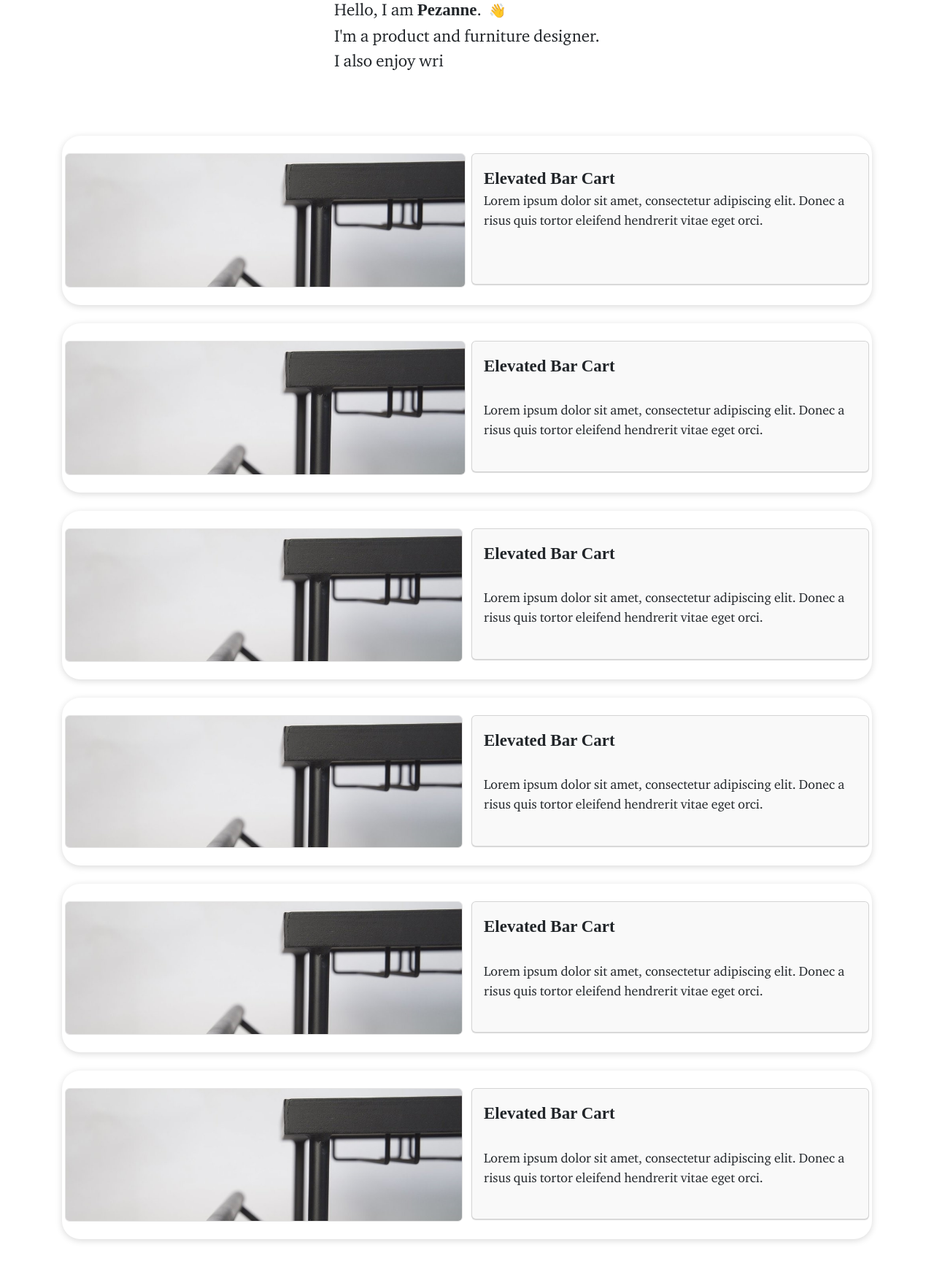
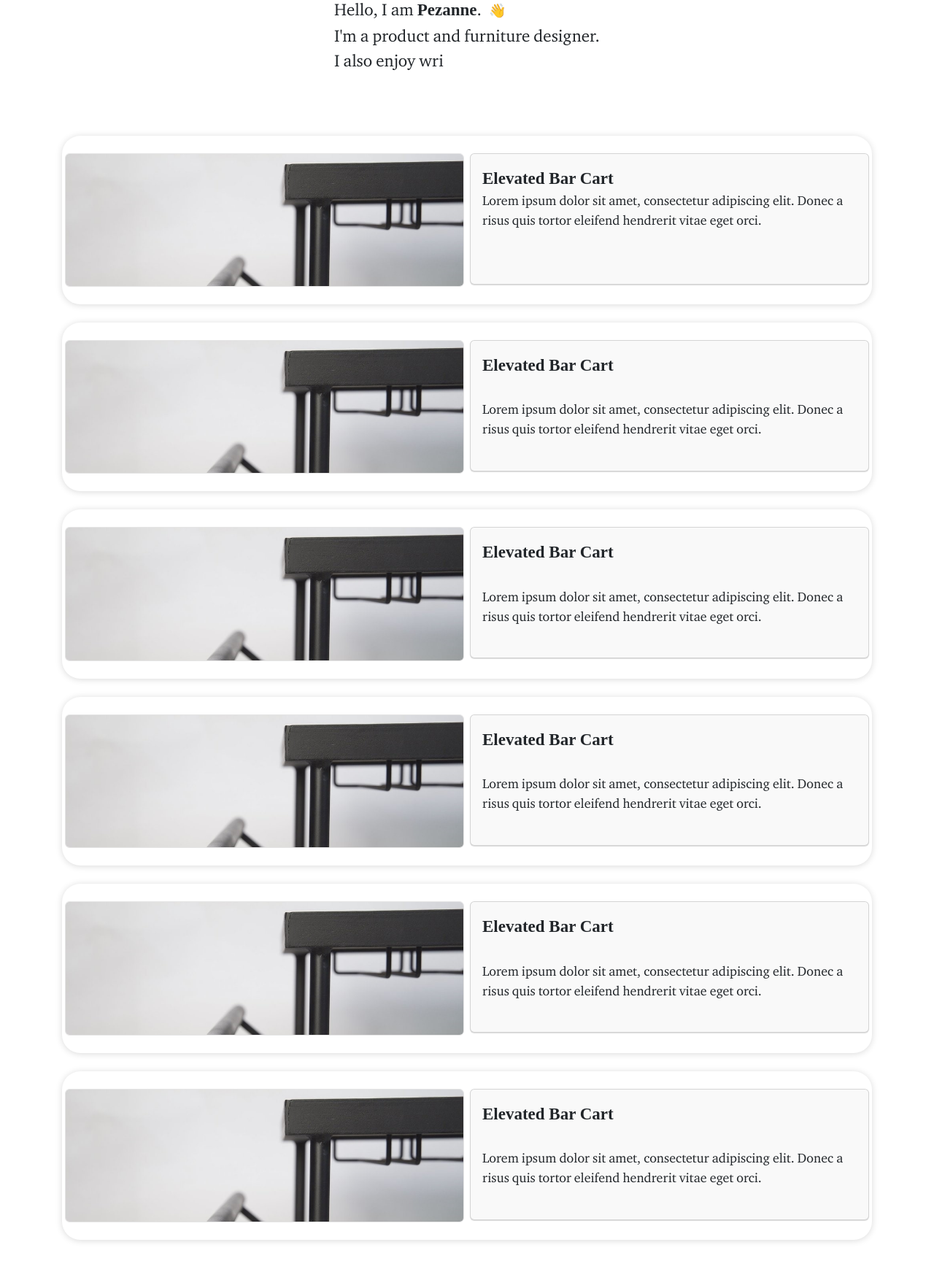
Before and after one commit to pkhambat1/DesignWebsite, a PHP site: page / in a window 1280 px wide. Shown: the part 349-2103 px from the top of the page at 73% size. Before the commit the page ends 2051 px from the top, so only its background shows below. Run offline with PHP 8.4, Linux system fonts and the light colour scheme; some libraries are stand-ins or nearby versions; some web fonts are replaced.

Commit message:
changes translated from static website

```diff
--- a/css/site.css
+++ b/css/site.css
@@ -370,9 +370,9 @@ span {
   transition: .4s;
 }
 
-.item img:hover {
+/*.item img:hover {
   transform: scale(1.05)!important;
-}
+}*/
 
 .card-body {
   padding-left: 0rem;
@@ -380,11 +380,17 @@ span {
 
 .rect {
   background-color: white; /* offwhite */
-  box-shadow: 0 2px 10px rgba(0,0,0,.15);
+  box-shadow: 0px 1px 10px rgba(0,0,0,.15);
   border-radius: 25px;
   padding: 1.5rem 0 .25rem 0;
   margin-bottom: 25px;
-  transition: .4s;
+  transition: .6s;
+}
+
+.rect:hover {
+  -webkit-transform: scale(1.01);
+  transform: scale(1.01);
+  box-shadow: 0px 2px 10px rgba(0,0,0,.15)
 }
 
 #owl-demo .item img{
@@ -561,6 +567,6 @@ div.col-12 {
   transition: .4s;
 }
 
-.scale-on-hover:hover {
+/*.scale-on-hover:hover {
   transform: scale(1.05);
-}
+}*/
--- a/index.html
+++ b/index.html
@@ -103,7 +103,7 @@
 				<div class="col-12">
 					<div class="rect">
 						<div class="owl-carousel owl-theme">
-							<div class="item pl-1">
+							<div class="item pl-1 pr-1">
 								<img src="img/elevated-bar-cart/EB_T_16_9.jpg">
 							</div>
 							<div class="item">
@@ -115,7 +115,7 @@
 								</div>
 							</div>
 
-							<div class="item pl-1">
+							<div class="item pl-1 pr-1">
 								<img src="img/elevated-bar-cart/EB2.jpg">
 							</div>
 							<div class="item">
@@ -182,7 +182,7 @@
 				<div class="col-12">
 					<div class="rect">
 						<div class="owl-carousel owl-theme">
-							<div class="item pl-1">
+							<div class="item pl-1 pr-1">
 								<img src="img/elevated-bar-cart/EB_T_16_9.jpg">
 							</div>
 							<div class="item">
@@ -194,7 +194,7 @@
 								</div>
 							</div>
 
-							<div class="item pl-1">
+							<div class="item pl-1 pr-1">
 								<img src="img/elevated-bar-cart/EB1.jpg">
 							</div>
 							<div class="item">
--- a/js/index.js
+++ b/js/index.js
@@ -20,6 +20,18 @@ $(window).on("resize", function(event){
 $(window).onload = function() {
     document.body.className += " loaded";
 }
+
+var hideOwlNav = function () {
+    $('.arrowbox, .owl-dots').css("opacity", "0");
+    $('.rect').hover(function () {
+        $(this).find('.arrowbox').css("opacity", ".4");
+        $(this).find('.owl-dots').css("opacity", "1");
+    },
+        function () {
+            $(this).find('.arrowbox').css("opacity", "0");
+            $(this).find('.owl-dots').css("opacity", "0");
+        });
+};
 
 $(function() {
 	var elements = document.getElementsByClassName('typewrite');
@@ -98,9 +110,9 @@ $(document).ready(function() {
 
 	$('.owl-carousel').owlCarousel({
 		items:1,
-		margin:4,
+		margin:0,
 		autoHeight:true,
-		mouseDrag:false,
+		mouseDrag:true,
 		stagePadding:0,
 		autoplay:false,
 		nav:true,
@@ -116,7 +128,9 @@ $(document).ready(function() {
 	    },
 		navText: ["<div class=\"carousel-control-prev\" role=\"button\" data-slide=\"prev\"><div class=\"arrowbox\"><i class=\"fa fa-angle-left align-middle mt-4 mb-4 \"></i></div><span class=\"sr-only\">Previous</span></div>",
 					"<div class=\"carousel-control-next\" role=\"button\" data-slide=\"next\"><div class=\"arrowbox\"><i class=\"fa fa-angle-right align-middle mt-4 mb-4 \"></i></div><span class=\"sr-only\">Next</span></div>"]
-	});
+	}).on("dragged.owl.carousel", function (event) {
+        $('html,body').animate({ scrollTop: $(this).closest('.rect').offset().top - 80}, 400);
+    });
 });
 
 $(document).ready(function(){
@@ -125,7 +139,7 @@ $(document).ready(function(){
     });
 });
 
-$(document).ready(function(){
+var slideCarousel = function(){
 	$('.owl-carousel').on('translate.owl.carousel', function(){
 		if ($(this).find('button.owl-prev').hasClass('disabled')) {
 
@@ -138,11 +152,16 @@ $(document).ready(function(){
 			$(this).closest('.item img').css("border-radius", "25px");
 			$(this).find('.arrowbox').css({"opacity" : ""});
 	  		$(this).find('.owl-dots').css({"opacity" : ""});
-	  		// Don't hide anything
+	  		// Revert arrowbox to hidden
 			$(this).closest('.rect').hover(function(){
 				$(this).find('.arrowbox').css({"opacity" : ""});
 		  		$(this).find('.owl-dots').css({"opacity" : ""});
 			});
+
+			// revert rect hover to expand
+			$(this).closest('.rect:hover').css({"transform" : ""});
+			$(this).closest('.rect:hover').css({"margin-bottom" : ""});
+
 		} else {
 			// Expand right arrow control
 			$(this).find('.carousel-control-next').css("width", "45px");
@@ -154,7 +173,7 @@ $(document).ready(function(){
 			$(this).find('.arrowbox').css("opacity", ".4");
 	      	$(this).find('.owl-dots').css("opacity", "1");
 
-      		// Hide arrowbox and owldots
+      		// Unide arrowbox and owldots
 			$(this).closest('.rect').hover(function(){
 				console.log('hovaa');
 		      	$(this).find('.arrowbox').css("opacity", ".4");
@@ -164,23 +183,9 @@ $(document).ready(function(){
 		  		$(this).find('.arrowbox').css({"opacity" : ""});
 		  		$(this).find('.owl-dots').css({"opacity" : ""});
 			});
+			$(this).closest('.rect:hover').css("transform", "scale(1.05)");
+			$(this).closest('.rect:hover').css("margin-bottom", "40px");
+
 		}
 	});
-});
-
-$(document).ready(function(){
-
-	$('.carousel-control-next').mouseenter(function(){
-		console.log('yoooo');
-		if ($(this).parent().find('button.owl-prev').hasClass('disabled')) {
-			console.log('lit');
-		}
-	});
-	$('.carousel-control-next').mouseleave(function(){
-		console.log('fam');
-		if ($(this).parent().find('button.owl-prev').hasClass('disabled')) {
-			console.log('yas');
-		}
-	});
-
-});
+};
```
